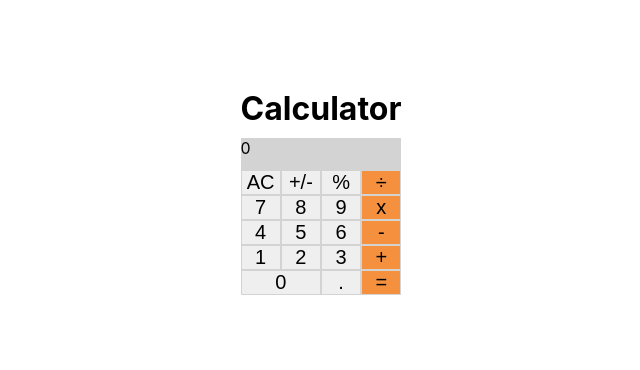
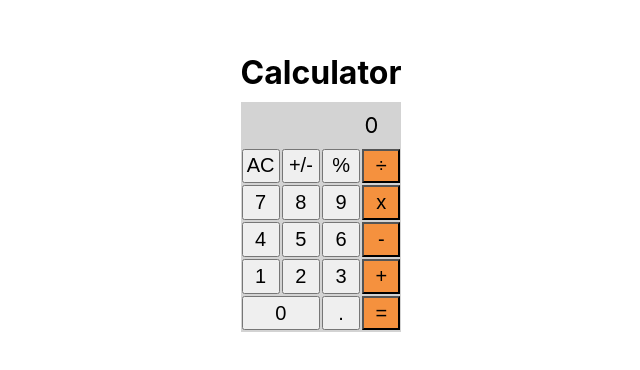
Before and after one commit to Draxeytina/Math-Magicians, a React (Create React App) app: page / in a window 1280 px wide. Shown: the part 208-578 px from the top of the page, without its empty margins (319-959 px from the left). Built offline with nearby package versions, Linux system fonts and the light colour scheme.

Commit message:
style calculator

```diff
--- a/src/components/calculator.css
+++ b/src/components/calculator.css
@@ -13,7 +13,7 @@ body {
 
 button {
   font-size: 20px;
-  border-style: none;
+  border-style: 1px solid white;
   margin: 1px;
 }
 
@@ -27,14 +27,8 @@ button {
 
 .display {
   display: flex;
+  justify-content: flex-end;
   background-color: lightgrey;
-}
-
-.displayScreen {
-  width: 100%;
-  border-style: none;
-  background-color: lightgrey;
-  text-align: right;
   padding: 10px 23px;
   font-size: 22px;
 }
```
